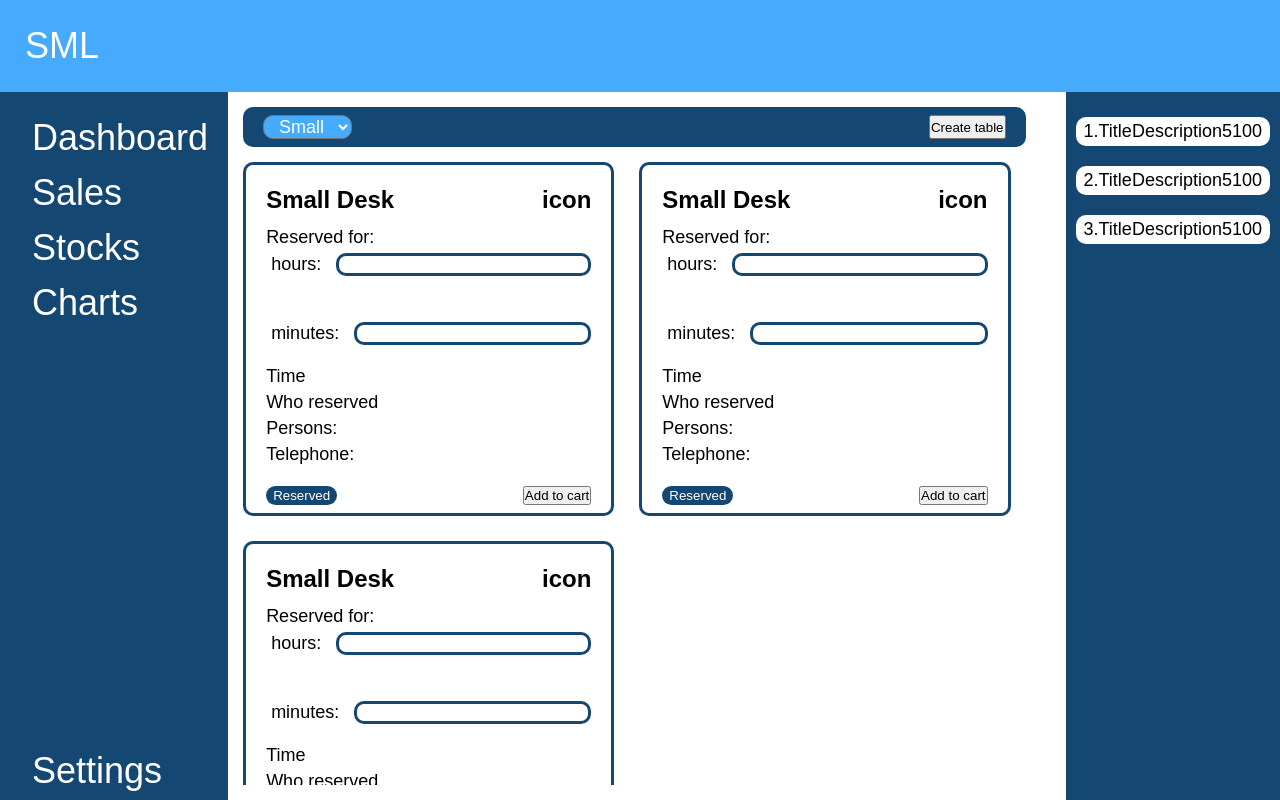
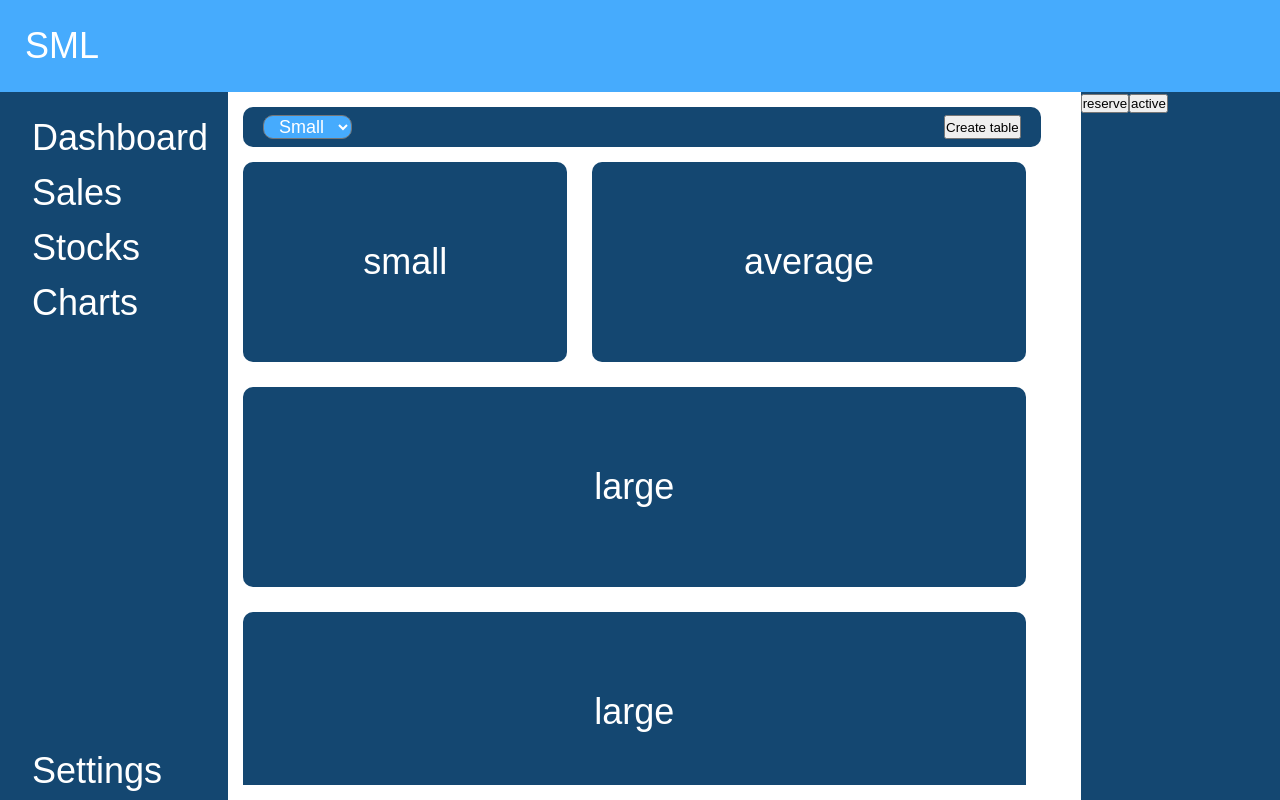
Before and after one commit to Markito97/Dashboard, a React (Create React App) app in the folder client/: page / in a window 1280 px wide. Built offline with nearby package versions, Linux system fonts and the light colour scheme.

Commit message:
add table menu

```diff
--- a/client/src/App.tsx
+++ b/client/src/App.tsx
@@ -22,6 +22,56 @@ export const App = () => {
       id: "2",
       checked: false,
       tableName: "Small Desk",
+      tableSize: "average",
+      date: null,
+      whoReserved: null,
+      persons: null,
+      telephone: null,
+    },
+    {
+      id: "3",
+      checked: false,
+      tableName: "Small Desk",
+      tableSize: "large",
+      date: null,
+      whoReserved: null,
+      persons: null,
+      telephone: null,
+    },
+    {
+      id: "4",
+      checked: false,
+      tableName: "Small Desk",
+      tableSize: "large",
+      date: null,
+      whoReserved: null,
+      persons: null,
+      telephone: null,
+    },
+    {
+      id: "4",
+      checked: false,
+      tableName: "Small Desk",
+      tableSize: "large",
+      date: null,
+      whoReserved: null,
+      persons: null,
+      telephone: null,
+    },
+    {
+      id: "2",
+      checked: false,
+      tableName: "Small Desk",
+      tableSize: "average",
+      date: null,
+      whoReserved: null,
+      persons: null,
+      telephone: null,
+    },
+    {
+      id: "1",
+      tableName: "Small Desk",
+      checked: false,
       tableSize: "small",
       date: null,
       whoReserved: null,
@@ -32,7 +82,27 @@ export const App = () => {
       id: "3",
       checked: false,
       tableName: "Small Desk",
-      tableSize: "small",
+      tableSize: "large",
+      date: null,
+      whoReserved: null,
+      persons: null,
+      telephone: null,
+    },
+    {
+      id: "3",
+      checked: false,
+      tableName: "Small Desk",
+      tableSize: "large",
+      date: null,
+      whoReserved: null,
+      persons: null,
+      telephone: null,
+    },
+    {
+      id: "3",
+      checked: false,
+      tableName: "Small Desk",
+      tableSize: "large",
       date: null,
       whoReserved: null,
       persons: null,
--- /dev/null
+++ b/client/src/components/TableMenu.tsx
@@ -0,0 +1,20 @@
+import { FC } from "react";
+
+interface ITableMenu {
+  isShow: boolean;
+}
+
+export const TableMenu: FC<ITableMenu> = ({ isShow }) => {
+  if (isShow) {
+    return (
+      <div className="table__menu">
+        <div>
+          <button>reserve</button>
+          <button>active</button>
+        </div>
+      </div>
+    );
+  } else {
+    return null;
+  }
+};
--- a/client/src/components/tables/Table.module.css
+++ b/client/src/components/tables/Table.module.css
@@ -1,83 +1,25 @@
-.table__desk {
-  border: 3px solid #144771;
+.table {
+  font-size: 36px;
+  color: #fff;
   display: flex;
+  justify-content: center;
   flex-direction: column;
-  color: black;
-  background: white;
-  font-size: 18px;
-  border-radius: 10px;
+  align-items: center;
+  background: #144771;
+  height: 200px;
 }
 
-.table__name {
-  font-weight: bold;
-  font-size: 24px;
-  display: flex;
-  justify-content: space-between;
-  padding: 5px 12px;
-  margin: 16px 8px 0px 8px;
+.smallTable {
+  border-radius: 10px;
+  grid-area: span 1 / span 1;
 }
 
-.table__list__items {
-  display: flex;
-  flex-direction: column;
+.averageTable {
+  border-radius: 10px;
+  grid-area: span 1 / span 2;
 }
 
-.table__list__items li {
-  display: flex;
-  justify-content: space-between;
-  padding: 5px 12px;
-  margin: 3px 8px;
-  align-items: center;
+.largeTable {
+  border-radius: 10px;
+  grid-area: span 1 / span 3;
 }
-
-.table__form {
-  display: flex;
-}
-
-.item__hours {
-  text-align: center;
-  border: none;
-  border-radius: 10px;
-  width: 55px;
-  padding-left: 7px;
-  padding-right: 7px;
-  margin-left: 15px;
-  /* margin-left: 15px;
-  margin-right: 15px; */
-}
-
-.item__minutes {
-  text-align: center;
-  border: none;
-  border-radius: 10px;
-  width: 65px;
-  padding-left: 7px;
-  padding-right: 7px;
-  margin-left: 15px;
-  /* margin-left: 15px;
-  margin-right: 15px; */
-}
-
-.table__select__month {
-  border-radius: 10px;
-  padding-left: 7px;
-  padding-right: 7px;
-  margin-left: 15px;
-  text-align: center;
-}
-
-.table__btn {
-  display: flex;
-  justify-content: space-between;
-  padding: 5px 12px;
-  margin: 3px 8px;
-}
-
-.reserved__btn {
-  color: white;
-  border: none;
-  border-radius: 10px;
-  padding-left: 7px;
-  padding-right: 7px;
-  background: #144771;
-}
--- a/client/src/components/tables/Tables.tsx
+++ b/client/src/components/tables/Tables.tsx
@@ -11,14 +11,38 @@ export const Tables: FC<ITables> = ({ tables, reserved }) => {
   return (
     <div className="tables">
       <div className="table__arrangement">
-        {tables.map((table, index) => (
-          <Table
-            key={index + 1}
-            table={table}
-            reserved={reserved}
-            tables={tables}
-          />
-        ))}
+        {tables.map((table) => {
+          if (table.tableSize === "small") {
+            return (
+              <div
+                id={table.id}
+                className={`${classes.smallTable} ${classes.table}`}
+              >
+                small
+              </div>
+            );
+          }
+          if (table.tableSize === "large") {
+            return (
+              <div
+                id={table.id}
+                className={`${classes.largeTable} ${classes.table}`}
+              >
+                large
+              </div>
+            );
+          }
+          if (table.tableSize === "average") {
+            return (
+              <div
+                id={table.id}
+                className={`${classes.averageTable} ${classes.table}`}
+              >
+                average
+              </div>
+            );
+          }
+        })}
       </div>
     </div>
   );
--- a/client/src/pages/Dashboard.tsx
+++ b/client/src/pages/Dashboard.tsx
@@ -1,6 +1,7 @@
 import { FC, useState } from "react";
 import { CheckOutTest } from "../components/CheckOut";
 import { CreateTable } from "../components/CreateTables";
+import { TableMenu } from "../components/TableMenu";
 import { Tables } from "../components/tables/Tables";
 
 export interface ILarge {
@@ -20,7 +21,7 @@ export const DashBoard: FC<ILarge> = ({
   largeTable,
 }) => {
   const [tableId, setTableId] = useState<string>("");
-  const [isShow, setIsShow] = useState(false);
+  const [isShow, setIsShow] = useState(true);
   const showHandler = (id: string) => {
     setTableId(id);
     setIsShow(true);
@@ -32,7 +33,7 @@ export const DashBoard: FC<ILarge> = ({
         <CreateTable create={createTable} />
         <Tables tables={tables} reserved={reserved} />
       </div>
-      <CheckOutTest id={tableId} largeTable={largeTable} isShow={true} />
+      <TableMenu isShow={isShow} />
     </div>
   );
 };
--- a/client/src/styles/App.css
+++ b/client/src/styles/App.css
@@ -111,13 +111,23 @@ body {
 .table__arrangement {
   margin-right: 25px;
   display: grid;
-  grid-template-columns: repeat(3, 1fr);
+  grid-template-columns: repeat(6, 1fr);
   gap: 25px;
 }
 
 .checkout__menu {
   display: flex;
   flex-direction: column;
+  justify-content: space-between;
+  margin-left: 25px;
+  background: #144771;
+  font-size: 18px;
+  font-family: inherit;
+  flex: 0 1 25%;
+}
+
+.table__menu {
+  display: flex;
   justify-content: space-between;
   margin-left: 25px;
   background: #144771;
```
